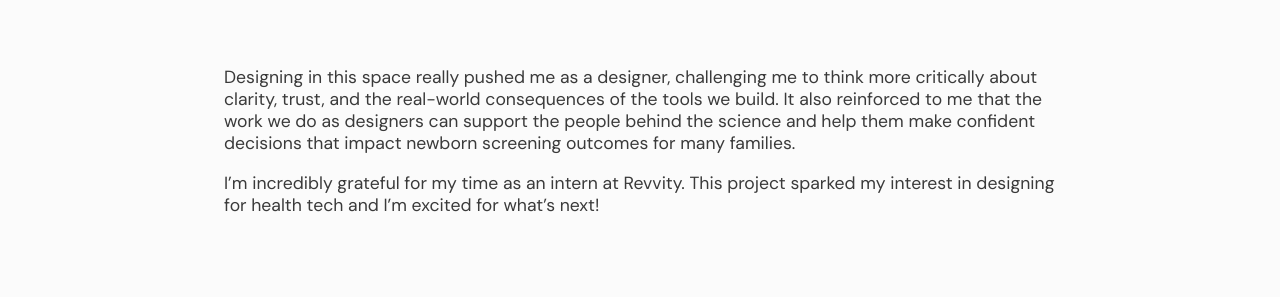
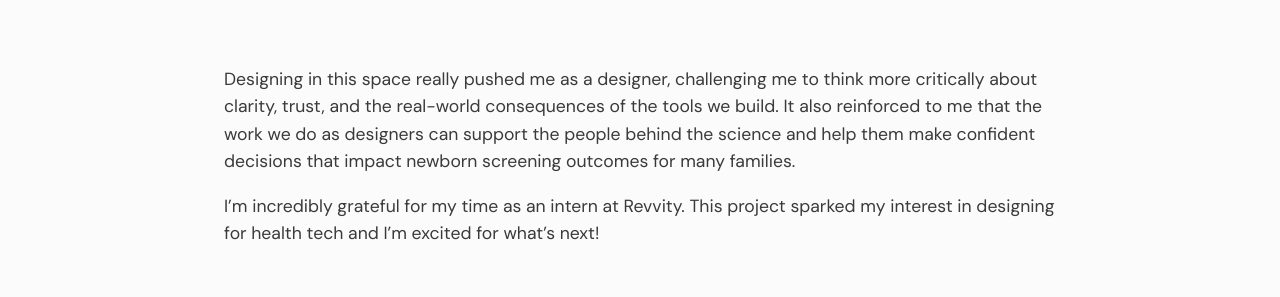
Before and after one commit to Katiiesun/portfolio, a React (Create React App) app: page /NewbornScreening in a window 1280 px wide. Shown: the part 3128-3425 px from the top of the page. Built offline with nearby package versions, Linux system fonts and the light colour scheme.

Commit message:
line height update

```diff
--- a/src/static/NewbornScreening.css
+++ b/src/static/NewbornScreening.css
@@ -224,15 +224,11 @@
     color: #3a3a3a;
     font-size: 1.1rem;
     font-family: "DM Sans", sans-serif;
+    line-height: 1.7rem;
   }
 
 
 
-  /* OPTIONAL ACCENT */
-  .ns-accent {
-    color: #2f8f83;
-    font-weight: 600;
-  }
 
   /* ANIMATION */
   @keyframes fadeInUp {
```
